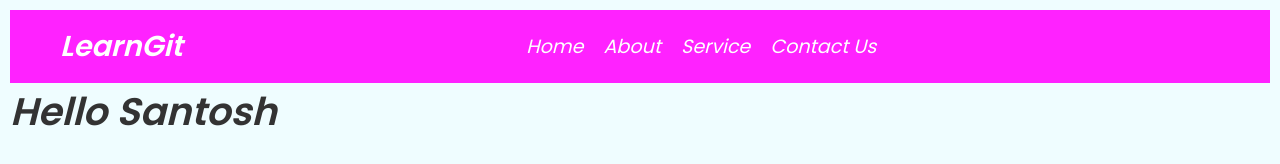
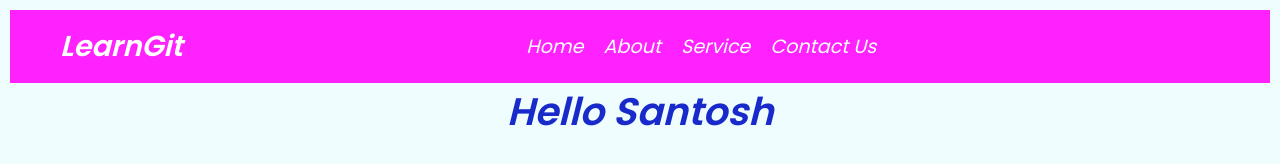
Before and after one commit to santoshv179/LearnGits, a plain HTML site: page index.html in a window 1280 px wide. Drawn offline with Linux system fonts and the light colour scheme.

Commit message:
Main Section Update

```diff
--- a/style.css
+++ b/style.css
@@ -44,3 +44,8 @@ nav ul li{
     transition: all .4s ease;
     font-weight: 500;
 }
+
+h1{
+    text-align: center;
+   color: #182aca;
+}
```
